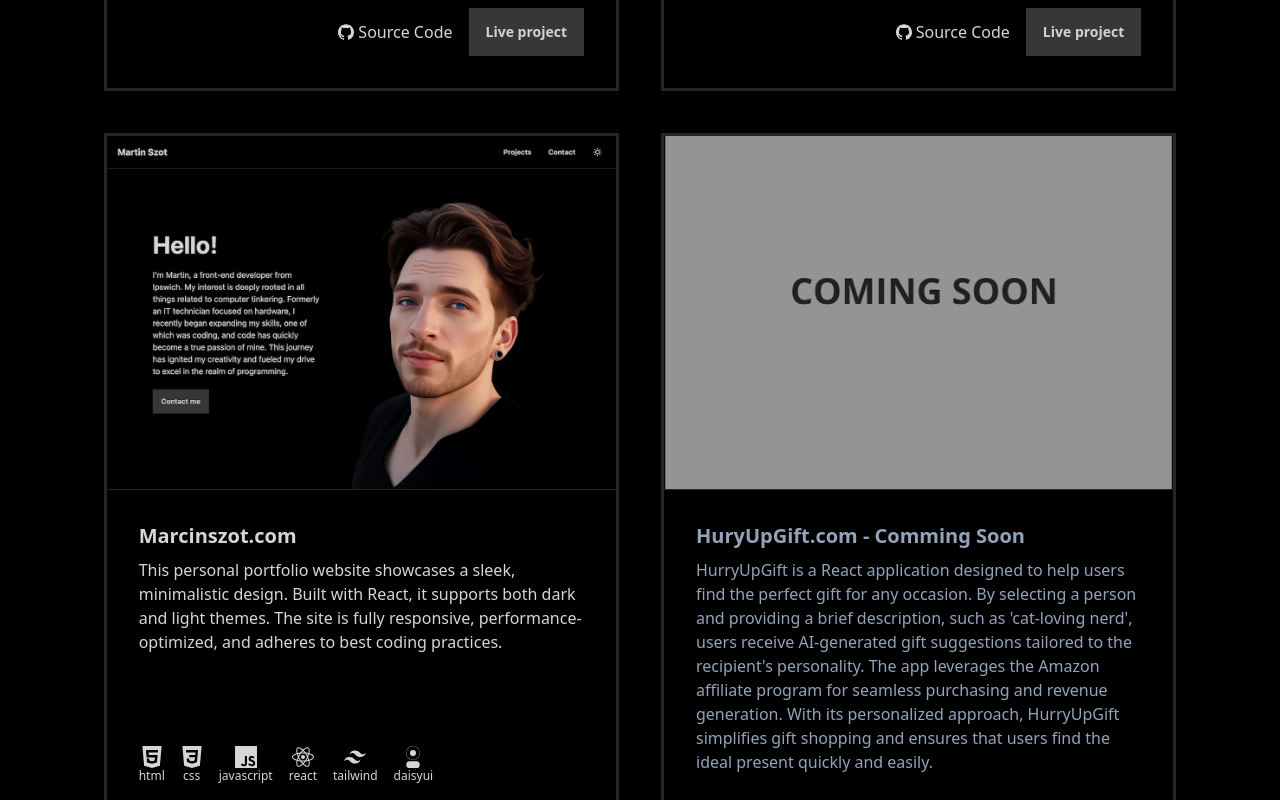
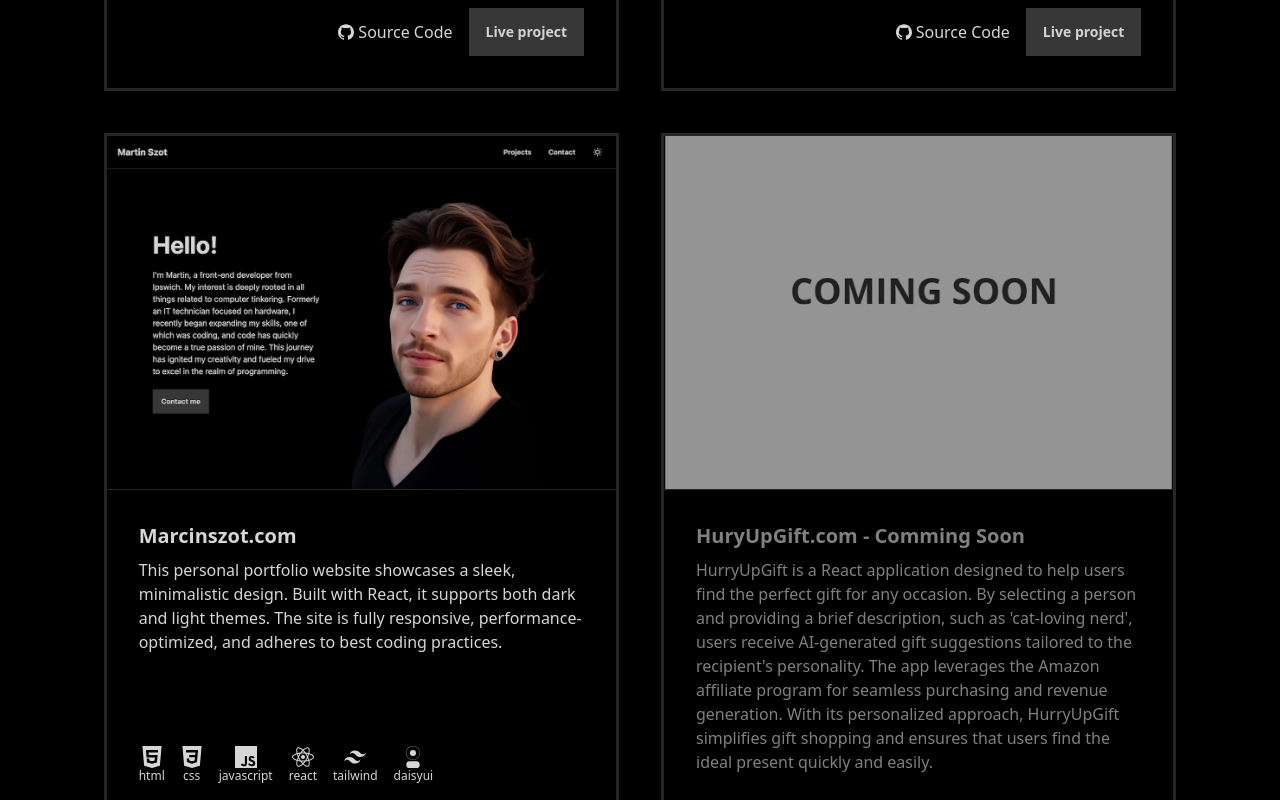
Before and after one commit to MSzoot/Portfolio, a React (Vite) app: page / in a window 1280 px wide. Shown: the part 1820-2620 px from the top of the page. Built offline with nearby package versions, Linux system fonts and the light colour scheme.

Commit message:
accessibility color adjustment

```diff
--- a/src/components/cards.jsx
+++ b/src/components/cards.jsx
@@ -27,7 +27,7 @@ const Cards = data.map((project, index) => {
     <div
       className={
         !project.finished
-          ? "bg-base card  rounded-none text-slate-400 shadow-xl ring ring-base-300 "
+          ? "bg-base card  rounded-none text-[#808080] shadow-xl ring ring-base-300 "
           : "bg-base card  rounded-none shadow-xl ring ring-base-300 "
       }
       key={index}
```
